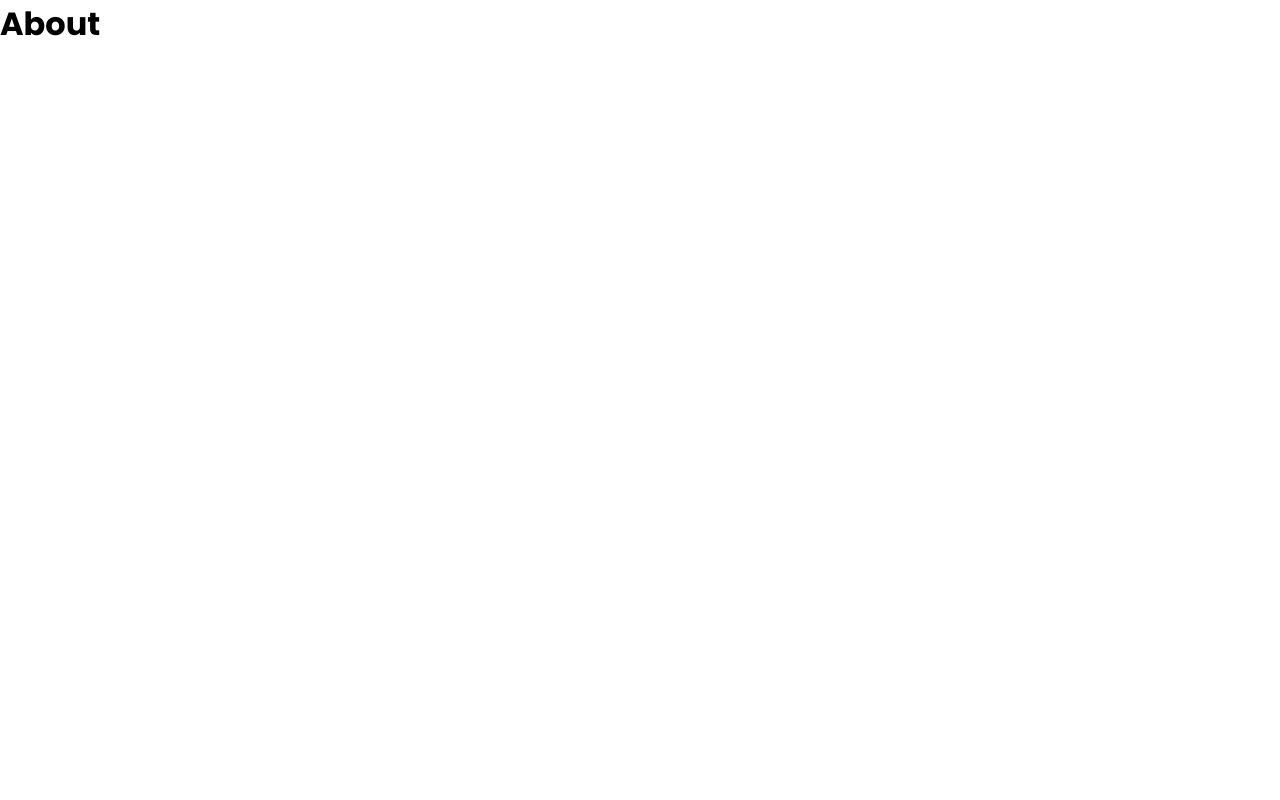
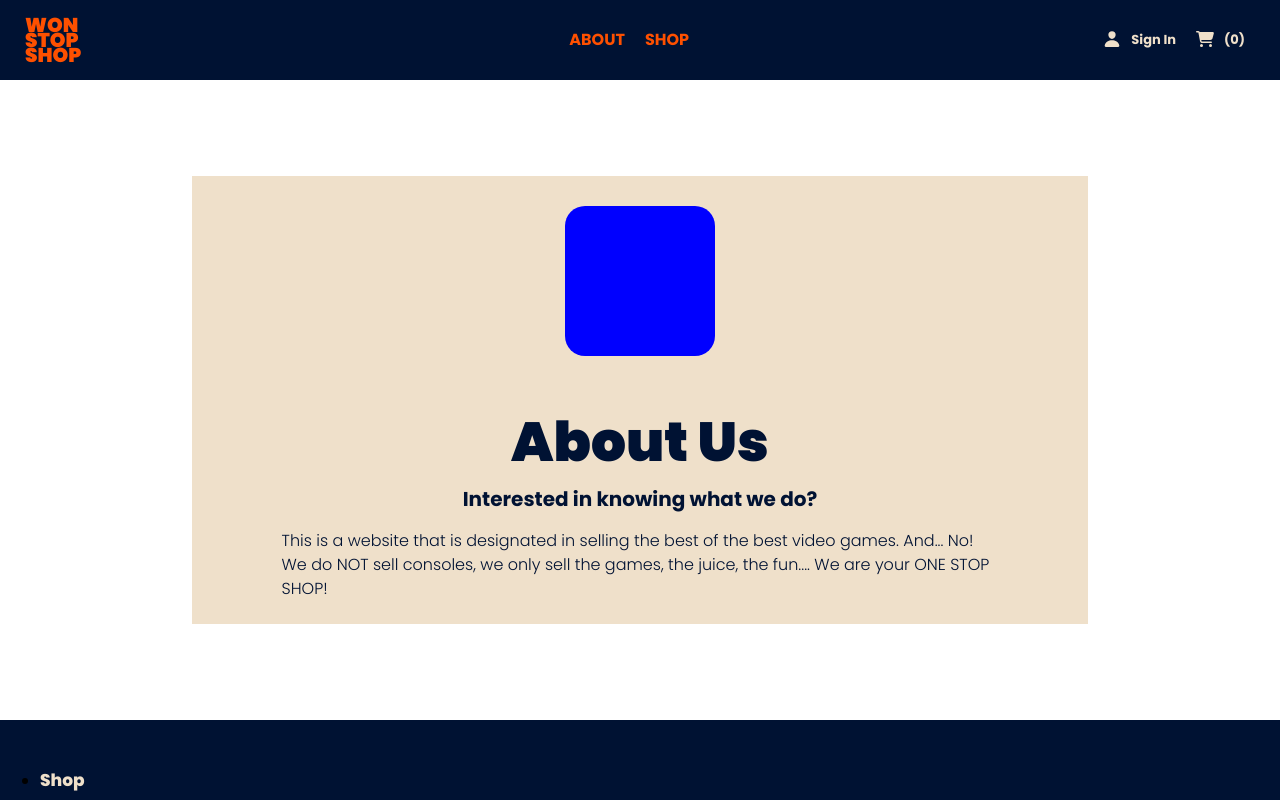
Before and after one commit to tdematos/Ecommerce-Store, a React (Vite) app in the folder ecom-website-project/: page /about in a window 1280 px wide. Shown: the top 800 px of the page. Built offline with nearby package versions, Linux system fonts and the light colour scheme.

Commit message:
[about] - add body section of about page, add styling, and add functionality to nav menu

```diff
--- a/ecom-website-project/src/components/About.tsx
+++ b/ecom-website-project/src/components/About.tsx
@@ -1,9 +1,45 @@
-import React, { Fragment } from "react";
+import React, { Fragment, useState } from "react";
+import NavBar from "./Navigation";
+import Footer from "./Footer";
+import styles from "../style/about.module.css";
+import NavSelector from "./NavSelector";
 
 const About: React.FC = () => {
+  const [toggleModal, setToggleModal] = useState<boolean>(false);
+  const [UCToggle, setUCToggle] = useState<boolean>(true);
+
+  const handleMouseOver = () => {
+    setToggleModal(true);
+  };
+
+  const handleMouseOut = () => {
+    setToggleModal(false);
+  };
+
   return (
     <Fragment>
-      <h1>About</h1>
+      <NavBar about="ABOUT" shop="SHOP" onMouseOver={handleMouseOver} />
+      <NavSelector
+        navTitle="INVENTORY"
+        caption="Not sure where to start?"
+        isDialogOpen={toggleModal}
+        onMouseLeave={handleMouseOut}
+      />
+      <div className={styles["aboutPagecontainer"]}>
+        <div className={styles["aboutPageBox"]}>
+          <div className={styles["aboutUsImage"]}></div>
+          <h3 className={styles["aboutUSTitle"]}>About Us</h3>
+          <h4 className={styles["aboutUSSubTitle"]}>
+            Interested in knowing what we do?
+          </h4>
+          <p className={styles["aboutUSDescription"]}>
+            This is a website that is designated in selling the best of the best
+            video games. And... No! We do NOT sell consoles, we only sell the
+            games, the juice, the fun.... We are your ONE STOP SHOP!
+          </p>
+        </div>
+      </div>
+      <Footer />
     </Fragment>
   );
 };
--- /dev/null
+++ b/ecom-website-project/src/style/about.module.css
@@ -0,0 +1,44 @@
+.aboutPagecontainer {
+  height: 80vh;
+  display: flex;
+  flex-direction: column;
+  justify-content: center;
+  align-items: center;
+}
+
+.aboutPageBox {
+  background-color: var(--sand-color);
+  height: 70%;
+  width: 70%;
+  display: flex;
+  flex-direction: column;
+  justify-content: flex-start;
+  align-items: center;
+}
+
+.aboutUsImage {
+  height: 150px;
+  width: 150px;
+  background-color: blue;
+  margin: 30px;
+  border-radius: 20px;
+}
+
+.aboutUSTitle {
+  color: var(--darkBlue-color);
+  font-size: 55px;
+  padding: 0px;
+  margin: 15px 0px 0px 0px;
+}
+
+.aboutUSSubTitle {
+  color: var(--darkBlue-color);
+  font-size: 20px;
+  margin: 0px 0px 15px 0px;
+}
+
+.aboutUSDescription {
+  color: var(--darkBlue-color);
+  width: 80%;
+  font-weight: 300;
+}
```
